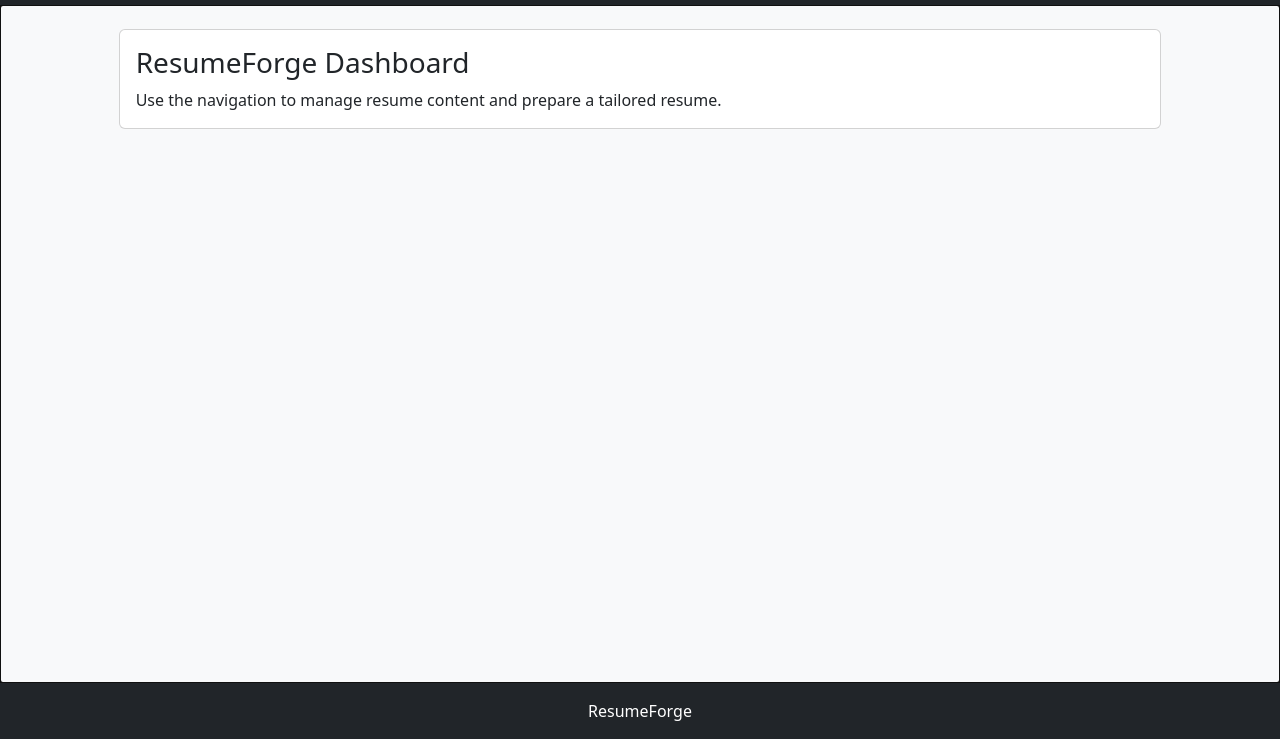
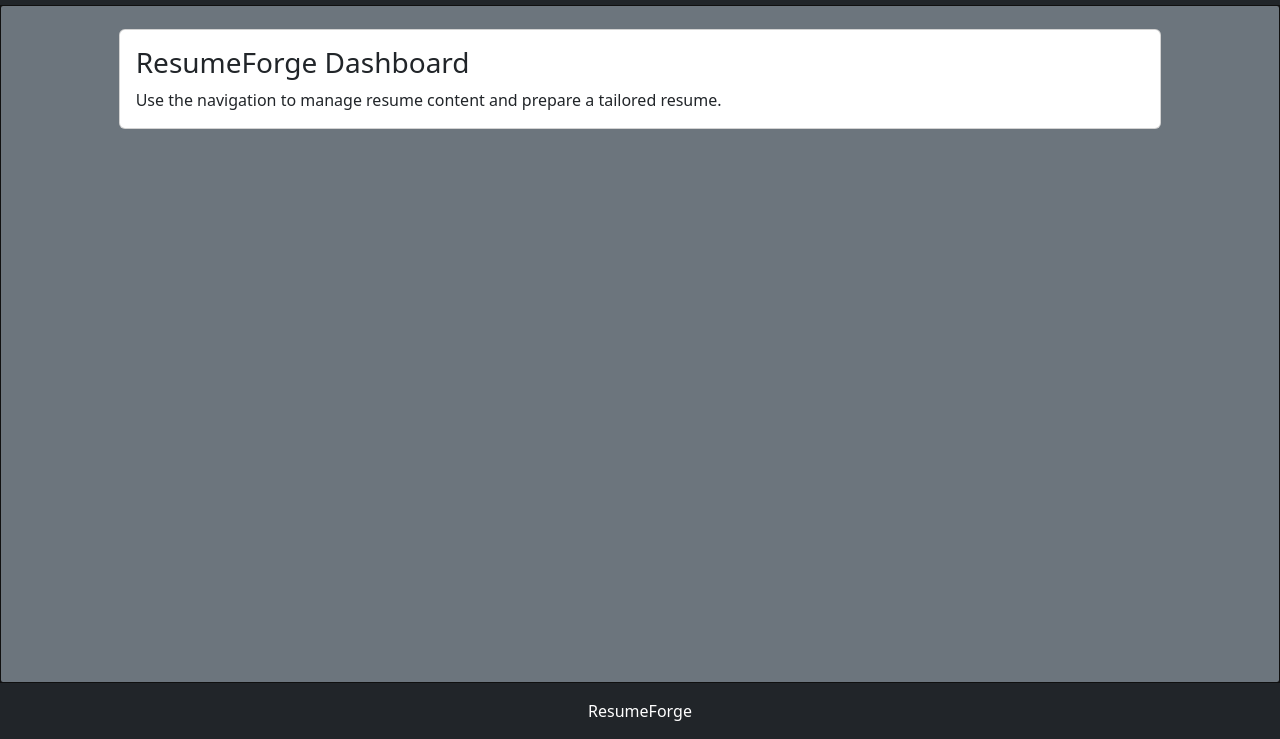
Before and after one commit to AlexRedd42/ResumeForge, a plain HTML site: page public/index.html in a window 1280 px wide. Shown: the part 61-800 px from the top of the page. Drawn offline with Linux system fonts and the light colour scheme.

Commit message:
Changed the background color

```diff
--- a/public/index.html
+++ b/public/index.html
@@ -23,7 +23,7 @@
     <script src="/js/resume.js" defer></script>
     <script src="/js/app.js" defer></script>
 </head>
-<body class="bg-light d-flex flex-column min-vh-100">
+<body class="bg-secondary d-flex flex-column min-vh-100">
     <header class="bg-dark text-white no-print">
         <nav class="navbar navbar-expand-lg navbar-dark bg-dark" aria-label="Primary navigation">
             <div class="container-fluid">
```
